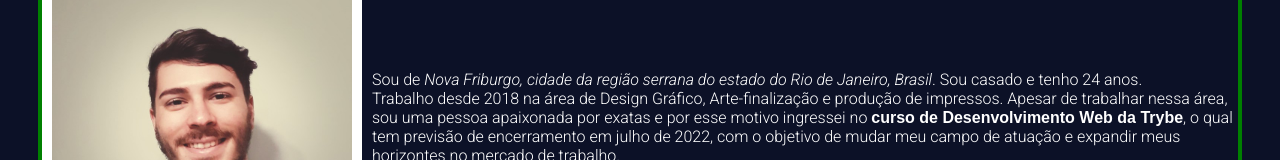
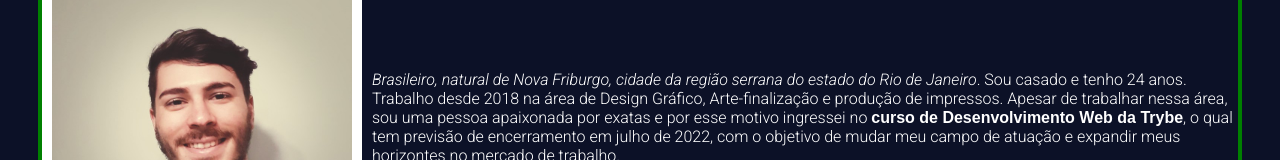
Before and after one commit to braien-machado/braien-machado.github.io, a plain HTML site: page index.html in a window 1280 px wide. Shown: the part 493-653 px from the top of the page. Drawn offline with Linux system fonts and the light colour scheme.

```diff
--- a/index.html
+++ b/index.html
@@ -22,7 +22,7 @@
         <img id="foto-perfil" src="foto_perfil.jpeg" alt="Foto de Braien Machado de Paula sorrindo" width="300px">
 
         <p id="quem_sou">
-          Sou de <em> Nova Friburgo, cidade da região serrana do estado do Rio de Janeiro, Brasil</em>. Sou casado e tenho 24 anos.
+          <em>Brasileiro, natural de Nova Friburgo, cidade da região serrana do estado do Rio de Janeiro</em>. Sou casado e tenho 24 anos.
           <br>
           Trabalho desde 2018 na área de Design Gráfico, Arte-finalização e produção de impressos. Apesar de trabalhar nessa área, sou uma pessoa apaixonada por exatas e por esse motivo ingressei no <strong>curso de Desenvolvimento Web da Trybe</strong>, o qual tem previsão de encerramento em julho de 2022, com o objetivo de mudar meu campo de atuação e expandir meus horizontes no mercado de trabalho.
         </p>
```
